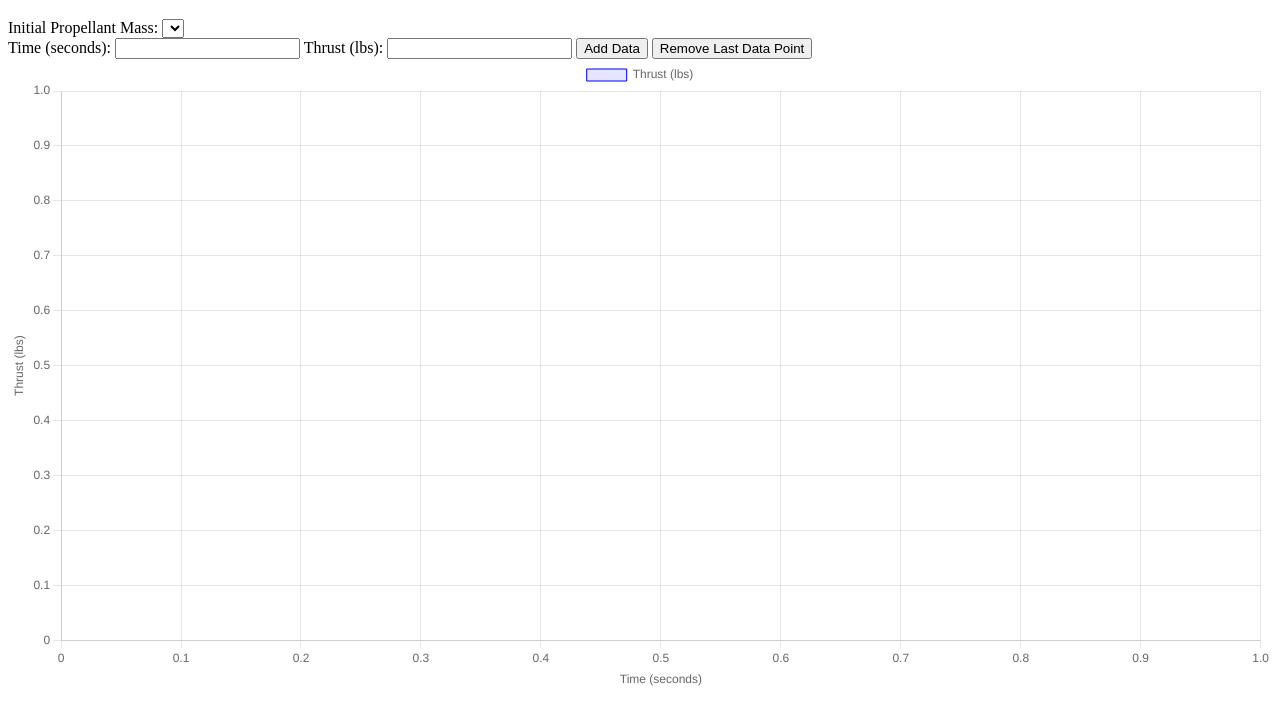
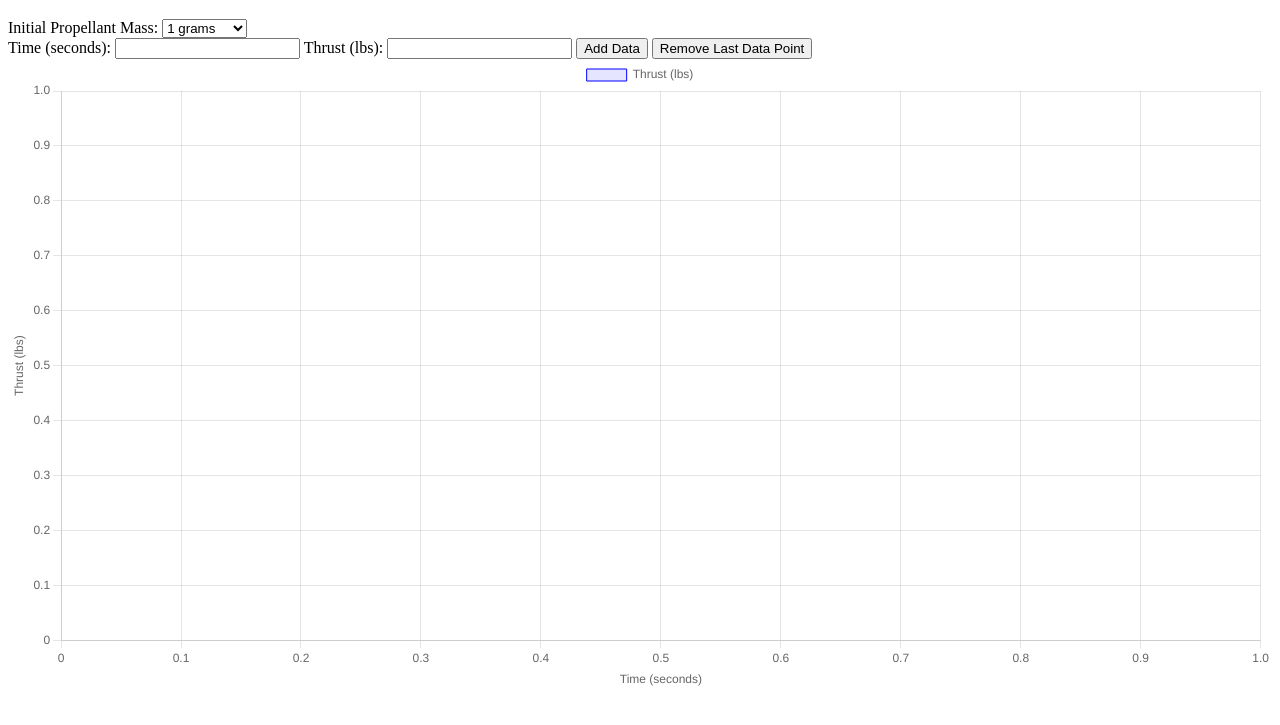
Before and after one commit to peeptoad/RocketMotorSim, a plain HTML site: page index.html in a window 1280 px wide. Shown: the part 61-786 px from the top of the page. Drawn offline with nearby package versions, Linux system fonts and the light colour scheme.

Commit message:
Update index.html

```diff
--- a/index.html
+++ b/index.html
@@ -13,15 +13,7 @@
     <div>
         <label for="initialMass">Initial Propellant Mass:</label>
         <select id="initialMass">
-            <!-- Generate options from 0 to 100 grams in intervals of 1 gram -->
-            <!-- Using a loop to generate options -->
-            <!-- Start the loop from 0 and end at 100 -->
-            <!-- Increment by 1 for each iteration -->
-            <!-- Use string interpolation to include the gram value in each option -->
-            <!-- Value attribute of each option will have the gram value -->
-            <!-- Displayed text will be in grams -->
-            <!-- End of the loop -->
-            <!-- Total 101 options (0 to 100) -->
+            <!-- Options will be dynamically generated using JavaScript -->
         </select>
     </div>
     <div>
@@ -37,6 +29,15 @@
     </div>
 
     <script>
+        // Generate options for initial propellant mass dropdown
+        const initialMassDropdown = document.getElementById('initialMass');
+        for (let i = 1; i <= 100; i++) {
+            const option = document.createElement('option');
+            option.value = i;
+            option.textContent = `${i} grams`;
+            initialMassDropdown.appendChild(option);
+        }
+
         // Initialize arrays to store data
         let dataPoints = [];
 
```
